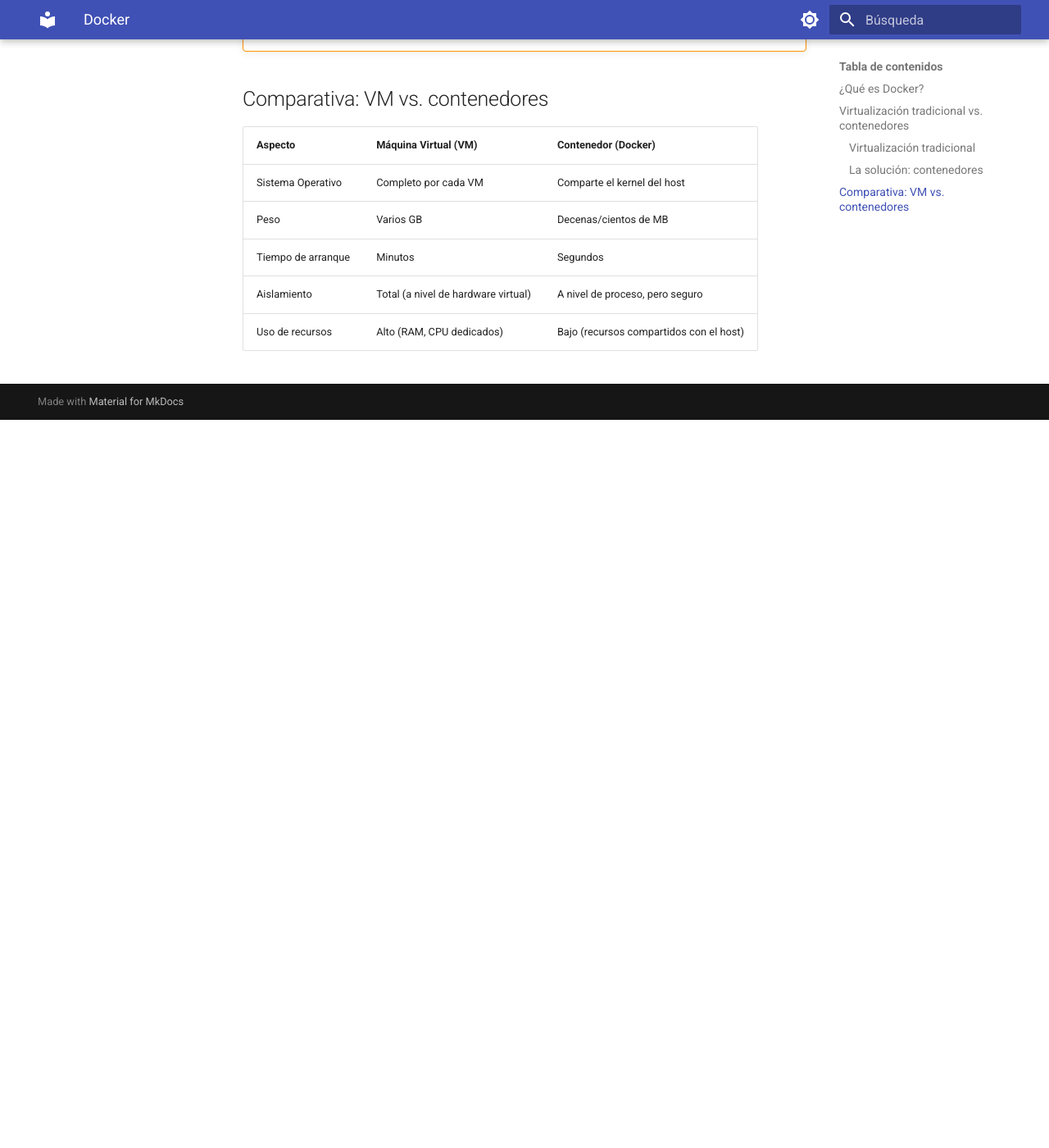
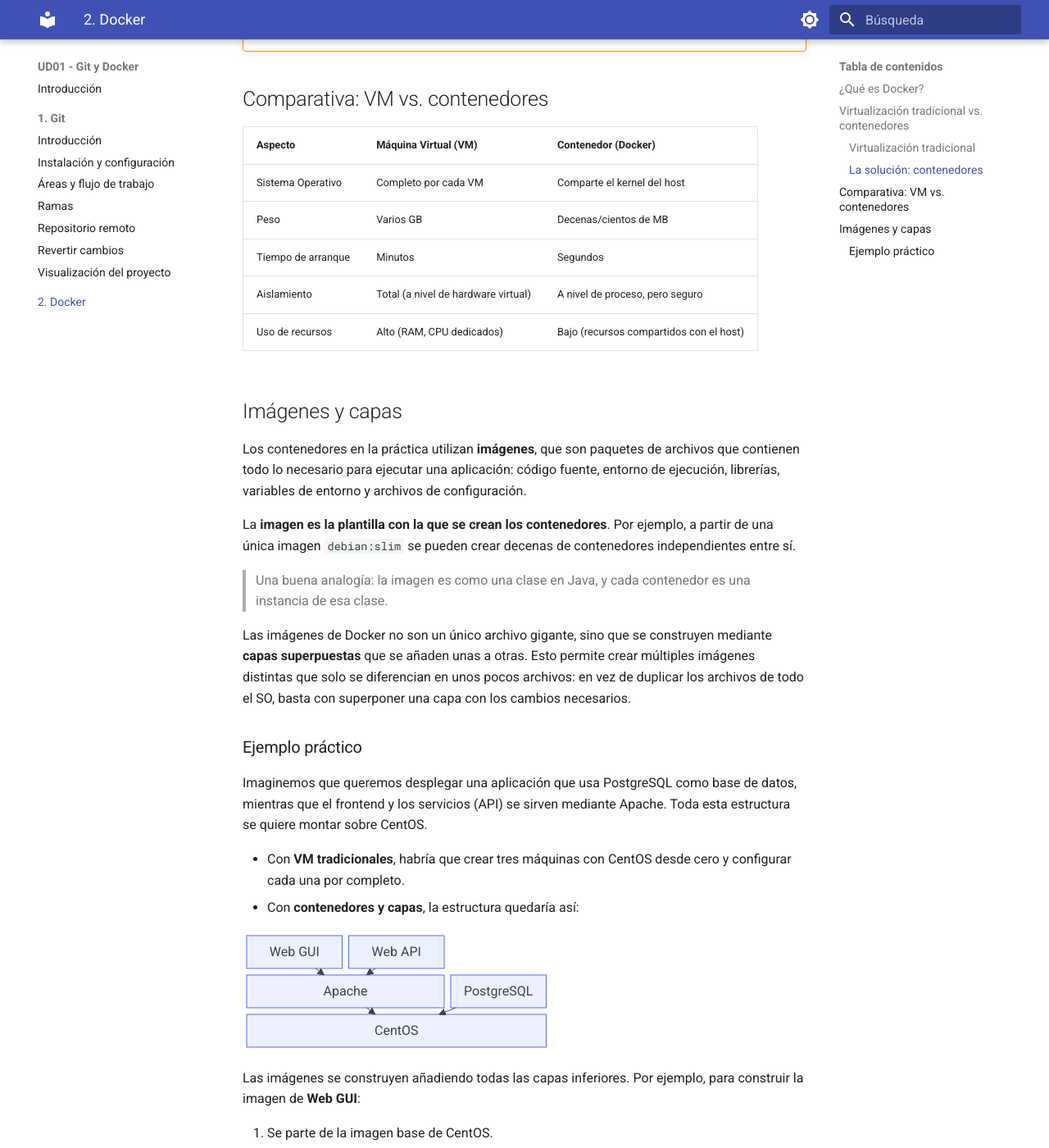
Before and after one commit to ELGRAO-Despliegue2026/Apuntes-Despliegue-de-Aplicaciones-Web, an MkDocs documentation site: the page built from docs/UD01 - Git y Docker/2. Docker/2. Docker.md, in a window 1280 px wide and 1400 px high, scrolled down 2318 px. Shown: the whole window at 82% size. Built offline with MkDocs 1.6.1 and Material for MkDocs 9.7.7, drawn with Linux system fonts in a browser that asks for light colours; before the commit the page ends 2830 px from its top, so only the background shows below that; some of the changed text lies outside the part shown.

Commit message:
content: Añadido contenido de UD Git. Añadido contenido en Docker

````diff
--- a/docs/UD01 - Git y Docker/2. Docker/2. Docker.md
+++ b/docs/UD01 - Git y Docker/2. Docker/2. Docker.md
@@ -94,3 +94,48 @@ columns 1
 | Tiempo de arranque         | Minutos                            | Segundos                               |
 | Aislamiento               | Total (a nivel de hardware virtual)| A nivel de proceso, pero seguro        |
 | Uso de recursos            | Alto (RAM, CPU dedicados)          | Bajo (recursos compartidos con el host)|
+
+
+## Imágenes y capas
+
+Los contenedores en la práctica utilizan **imágenes**, que son paquetes de archivos que contienen todo lo necesario para ejecutar una aplicación: código fuente, entorno de ejecución, librerías, variables de entorno y archivos de configuración.
+
+La **imagen es la plantilla con la que se crean los contenedores**. Por ejemplo, a partir de una única imagen `debian:slim` se pueden crear decenas de contenedores independientes entre sí.
+
+> Una buena analogía: la imagen es como una clase en Java, y cada contenedor es una instancia de esa clase.
+
+Las imágenes de Docker no son un único archivo gigante, sino que se construyen mediante **capas superpuestas** que se añaden unas a otras. Esto permite crear múltiples imágenes distintas que solo se diferencian en unos pocos archivos: en vez de duplicar los archivos de todo el SO, basta con superponer una capa con los cambios necesarios.
+
+### Ejemplo práctico
+
+Imaginemos que queremos desplegar una aplicación que usa PostgreSQL como base de datos, mientras que el frontend y los servicios (API) se sirven mediante Apache. Toda esta estructura se quiere montar sobre CentOS.
+
+- Con **VM tradicionales**, habría que crear tres máquinas con CentOS desde cero y configurar cada una por completo.
+- Con **contenedores y capas**, la estructura quedaría así:
+
+```mermaid
+block
+columns 3
+    A["Web GUI"] B["Web API"] space
+    C["Apache"]:2 D["PostgreSQL"]
+    E["CentOS"]:3
+
+    A --> C
+    B --> C
+    C --> E
+    D --> E
+```
+
+Las imágenes se construyen añadiendo todas las capas inferiores. Por ejemplo, para construir la imagen de **Web GUI**:
+
+1. Se parte de la imagen base de CentOS.
+2. Se añade la capa de Apache (el archivo `apache2.conf`, los binarios en `/usr/sbin`, etc.).
+3. Se añade la capa propia de Web GUI (archivos `.html`, scripts JavaScript, hojas de estilo `.css`).
+
+Para **Web API** el proceso es análogo. De esta forma, crear la imagen de Web GUI o Web API solo implica añadir esa última capa ligera con unos pocos archivos, reutilizando todo lo demás.
+
+Si además la configuración de Apache debe ser distinta entre Web GUI y Web API (por ejemplo, porque cada una necesita módulos diferentes), basta con incluir en cada imagen su propia versión del archivo `apache2.conf`: al ser una capa superior, **sobrescribirá** la versión heredada de la capa inferior.
+
+---
+
+[Siguiente: Docker →](../2.%20Docker/2.%20Docker.md){ .md-button }
--- a/mkdocs.yml
+++ b/mkdocs.yml
@@ -54,8 +54,15 @@ nav:
 
   - UD01 - Git y Docker:
       - Introducción: UD01 - Git y Docker/index.md
-      - 1. Git: UD01 - Git y Docker/1. Git.md
-      - 2. Docker: UD01 - Git y Docker/2. Docker.md
+      - 1. Git:
+          - Introducción: UD01 - Git y Docker/1. Git/1. Git.md
+          - Instalación y configuración: UD01 - Git y Docker/1. Git/2. Instalacion y configuracion.md
+          - Áreas y flujo de trabajo: UD01 - Git y Docker/1. Git/3. Areas y flujo de trabajo.md
+          - Ramas: UD01 - Git y Docker/1. Git/4. Ramas.md
+          - Repositorio remoto: UD01 - Git y Docker/1. Git/5. Repositorio remoto.md
+          - Revertir cambios: UD01 - Git y Docker/1. Git/6. Revertir cambios.md
+          - Visualización del proyecto: UD01 - Git y Docker/1. Git/7. Visualizacion.md
+      - 2. Docker: UD01 - Git y Docker/2. Docker/2. Docker.md
 
   - UD02 - Apache y Nginx:
       - Apache y Nginx: UD02 - Apache y Nginx/unidad-2-apache-nginx.md
````
Also changed, not shown: docs/UD01 - Git y Docker/1. Git/1. Git.md (+32 -2 lines), docs/UD01 - Git y Docker/1. Git/2. Instalacion y configuracion.md (added, +75 -0 lines), docs/UD01 - Git y Docker/1. Git/3. Areas y flujo de trabajo.md (added, +76 -0 lines), docs/UD01 - Git y Docker/1. Git/4. Ramas.md (added, +74 -0 lines), docs/UD01 - Git y Docker/1. Git/5. Repositorio remoto.md (added, +76 -0 lines), docs/UD01 - Git y Docker/1. Git/6. Revertir cambios.md (added, +77 -0 lines), docs/UD01 - Git y Docker/1. Git/7. Visualizacion.md (added, +63 -0 lines).
